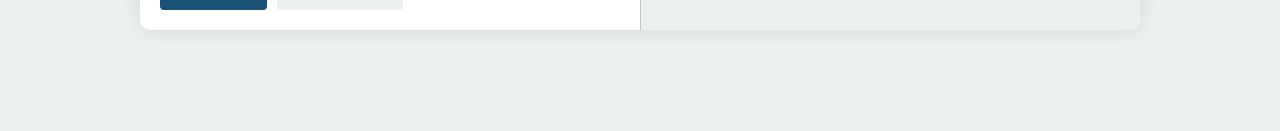
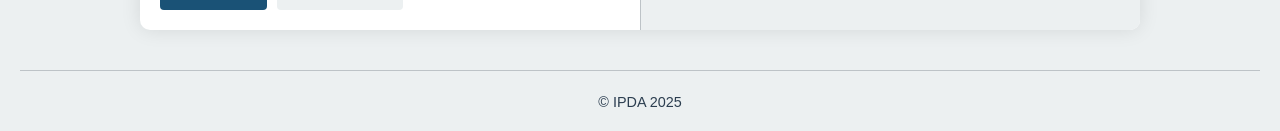
Before and after one commit to bettercallmilan/IDPA-Marchzins, a plain HTML site: page index.html in a window 1280 px wide. Shown: the part 907-1038 px from the top of the page. Before the commit the page ends 997 px from the top, so only its background shows below. Drawn offline with Linux system fonts and the light colour scheme.

Commit message:
add footer section to HTML files with copyright notice

```diff
--- a/css/styles.css
+++ b/css/styles.css
@@ -175,6 +175,14 @@ button {
     color: var(--primary-color);
 }
 
+.footer {
+    text-align: center;
+    padding-top: 20px;
+    border-top: 1px solid var(--border-color);
+    color: var(--dark-text);
+    font-size: 0.9em;
+}
+
 .hidden {
     display: none;
 }
--- a/index.html
+++ b/index.html
@@ -96,6 +96,10 @@
         </div>
     </div>
 
+    <footer class="footer">
+        <p>&copy; IPDA 2025</p>
+    </footer>
+
     <script src="js/script.js"></script>
 </body>
 </html>
```
Also changed, not shown: index-en.html (+4 -0 lines).
